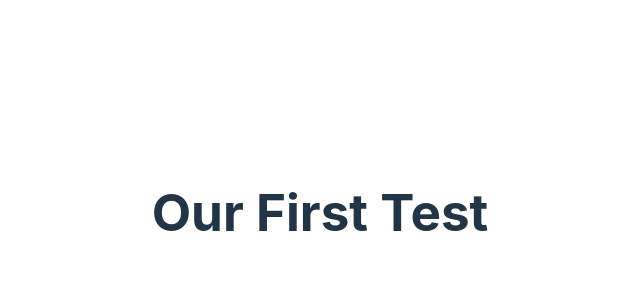
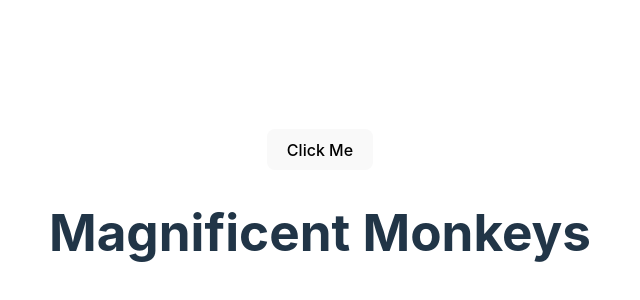
Before and after one commit to frarosset/my-first-react-app, a React (Vite) app: page / in a window 1280 px wide. Shown: the part 188-488 px from the top of the page, without its empty margins (320-960 px from the left). Built offline with nearby package versions, Linux system fonts and the light colour scheme.

Commit message:
test: do React testing lessons

```diff
--- a/src/components/12.Testing/TestingView.jsx
+++ b/src/components/12.Testing/TestingView.jsx
@@ -1,3 +1,21 @@
-const TestingView = () => <h1>Our First Test</h1>;
+import { useState } from "react";
+
+const TestingView = () => {
+  const [heading, setHeading] = useState("Magnificent Monkeys");
+
+  const clickHandler = () => {
+    setHeading("Radical Rhinos");
+  };
+
+  return (
+    <>
+      {/* <h1>Our First Test</h1> */}
+      <button type="button" onClick={clickHandler}>
+        Click Me
+      </button>
+      <h1>{heading}</h1>
+    </>
+  );
+};
 
 export default TestingView;
```
Also changed, not shown: 2 other files (tests, documents, lock files or other folders).
